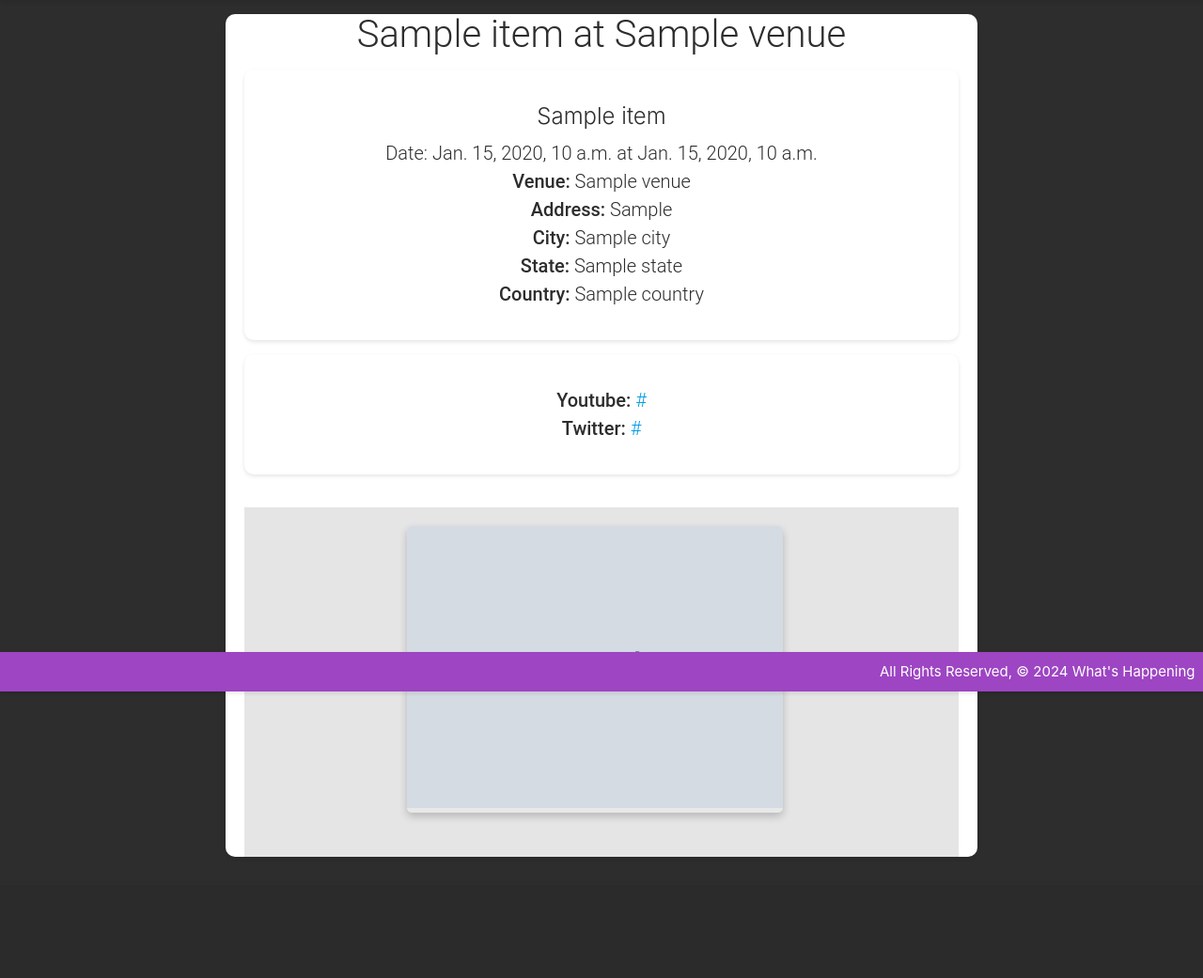
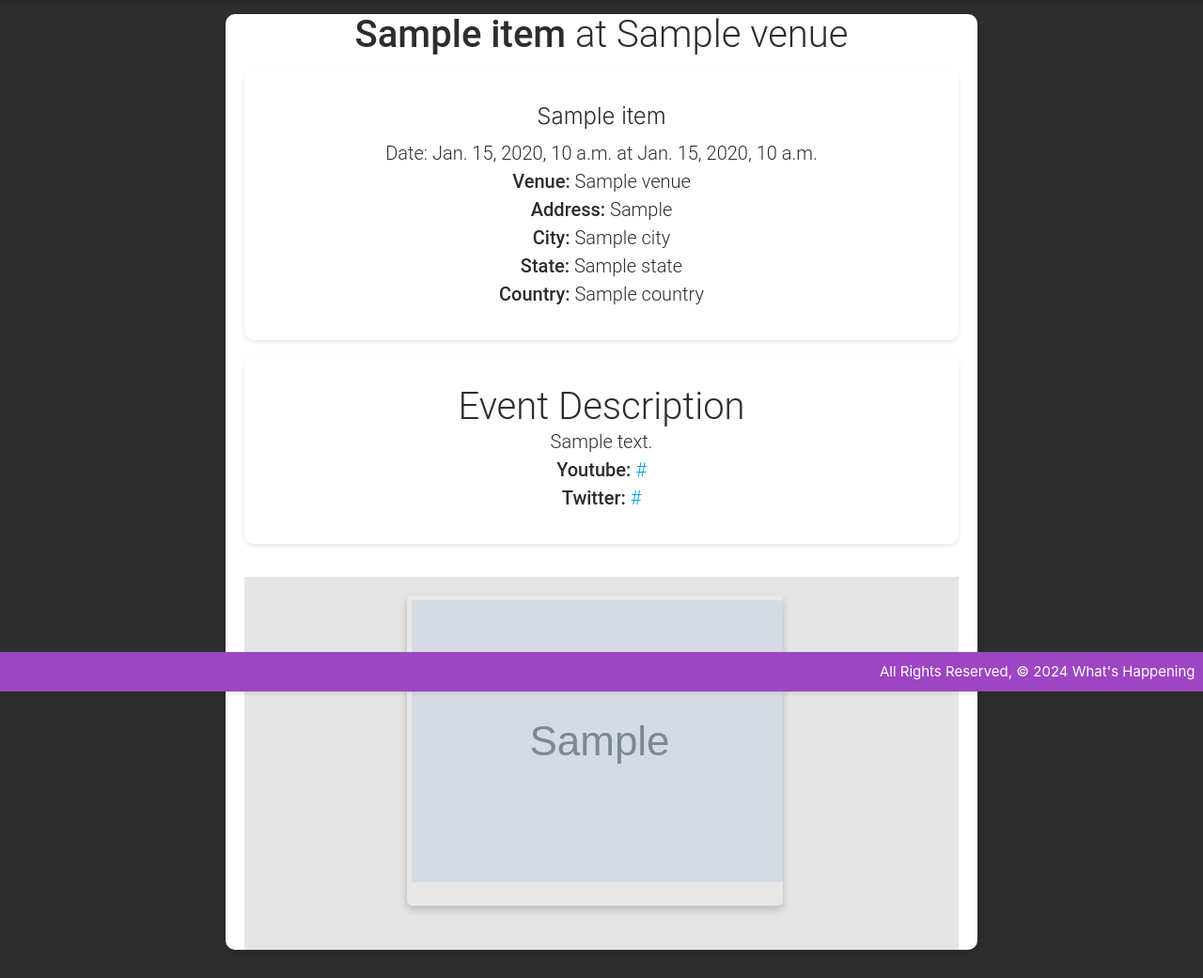
Before and after one commit to Quantumcode9/whats-happening, a Django app: page /events/catagories/1/ in a window 1280 px wide. Shown: the part 64-1105 px from the top of the page at 94% size. Before the commit the page ends 976 px from the top, so only its background shows below. Run offline with Django 5.2, Linux system fonts and the light colour scheme; tables that the repository leaves empty hold one stand-in row (values such as "Sample post"); grey boxes marked "Sample" are stand-in pictures; a database or web service that is not in the repository returns one stand-in record (values such as "Sample title"); data that the repository does not hold is empty; some libraries are stand-ins or nearby versions.

Commit message:
added more search functionality, and details page
also, removed category API calls

```diff
--- a/whats_happening/main_app/forms.py
+++ b/whats_happening/main_app/forms.py
@@ -24,3 +24,7 @@ class VenueForm(ModelForm):
     class Meta:
         model = Venue
         fields = ['name', 'location', 'description']
+
+
+class SearchForm(forms.Form):
+    keyword = forms.CharField(label='Search', max_length=100)
--- a/whats_happening/main_app/static/css/styles.css
+++ b/whats_happening/main_app/static/css/styles.css
@@ -266,6 +266,24 @@ input[type=number] {
 
 /* IMAGES */
 
+/* Event Image */
+
+.card-img-top {
+    width: 300px;
+    height: 200px;
+    object-fit: cover;
+}
+
+/* Details page image */
+.image-card img {
+    max-width: 100%;
+    height: auto;
+    margin-bottom: 20px;
+    margin-right: 5px;
+    margin-top: 5px;
+    margin-left: 5px;
+
+}
 
 /* MEDIA QUERIES */
 
--- a/whats_happening/main_app/templates/events/categories/event_detail.html
+++ b/whats_happening/main_app/templates/events/categories/event_detail.html
@@ -4,11 +4,11 @@
 <!-- details page  -->
 {% if event %}
 
-<h1 class="center-align">{{ event.name }} at {{ event.venue }}</h1>
+<h1 class="center-align"> <strong>{{ event.name }}</strong> at {{ event.venue }}</h1>
     {% if event.images|length > 1 %}
     <div class="profile-card">
     <!-- This is an array of images: {{ event.images }} 1 is the header-->
-        <img src="{{ event.images.1.url }}" alt="{{ event.name }}" class="profile-image">
+        <img src="{{ event.images.9.url }}" alt="{{ event.name }}" class="profile-image">
     </div>
     {% endif %}
 
@@ -31,7 +31,10 @@
             <div class="">
                 <div class = "card">
                     <div class="card-content">
+                        <h1>Event Description</h1>
+                        <p>{{ event.description }}</p>
                         <div class="external-links">
+
                             {% for platform, links in event.externalLinks.items %}
                                 {% for link in links %}
                                     <p><strong>{{ platform|capfirst }}:</strong> <a href="{{ link.url }}" target="_blank">{{ link.url }}</a></p>
--- a/whats_happening/main_app/templates/events/search.html
+++ b/whats_happening/main_app/templates/events/search.html
@@ -16,7 +16,7 @@
             <button type="submit" class="btn">Search</button>
         </form>
         <br>
-        </div>
+    </div>
 
 
     <script>
--- a/whats_happening/main_app/views.py
+++ b/whats_happening/main_app/views.py
@@ -14,6 +14,7 @@ from .forms import VenueForm
 from django.http import HttpResponse
 from .ticketmaster_api import get_ticketmaster_events
 from .ticketmaster_api import get_event_details
+from .forms import SearchForm
 
 
 
@@ -35,29 +36,35 @@ def events_index(request):
 
 # Api call events by keyword
 def events_view(request):
-   api_key = 'TwGGLlIhPr3PtugWAMYtjGdnJwGdQTYs'
-   events_data = get_ticketmaster_events(api_key, keyword="music")
-   ####
-   print(events_data)
-######
-   events = []
+    api_key = 'TwGGLlIhPr3PtugWAMYtjGdnJwGdQTYs'  # Add this to your ENV variables
+    keyword = 'music'  # default keyword
+    if request.method == 'POST':
+        form = SearchForm(request.POST)
+        if form.is_valid():
+            keyword = form.cleaned_data['keyword']
+    else:
+        form = SearchForm()
 
-   if events_data:
-     for event in events_data.get('_embedded', {}).get('events', []):
-        embedded = event.get('_embedded', {})
-        venues = embedded.get('venues') if embedded else []
-        venue_name = venues[0].get('name') if venues else None
-        event_info = {
-            'id': event.get('id'),
-            'name': event.get('name'),
-            'date': event.get('dates', {}).get('start', {}).get('localDate'),
-            'time': event.get('dates', {}).get('start', {}).get('localTime'),
-            'image_url': event.get('images', [])[0].get('url') if event.get('images') else None,
-            'venue': venue_name
+    events_data = get_ticketmaster_events(api_key, keyword=keyword)
+    events = []
+
+    if events_data:
+        for event in events_data.get('_embedded', {}).get('events', []):
+            embedded = event.get('_embedded', {})
+            venues = embedded.get('venues') if embedded else []
+            venue_name = venues[0].get('name') if venues else None
+            event_info = {
+                'id': event.get('id'),
+                'name': event.get('name'),
+                'description': event.get('description'),
+                'date': event.get('dates', {}).get('start', {}).get('localDate'),
+                'time': event.get('dates', {}).get('start', {}).get('localTime'),
+                'image_url': event.get('images', [])[0].get('url') if event.get('images') else None,
+                'venue': venue_name
             }
-        events.append(event_info)
+            events.append(event_info)
 
-   return render(request, 'events/keyword.html', {'events': events})
+    return render(request, 'events/keyword.html', {'events': events, 'form': form})
 
 # Api call event by id
 def event_detail(request, event_id):
@@ -69,6 +76,7 @@ def event_detail(request, event_id):
     if event_data:
         event_info = {
             'name': event_data.get('name'),
+            'description': event_data.get('description'),
             'images': event_data.get('images', []),
             'venue': event_data.get('_embedded', {}).get('venues', [])[0].get('name') if event_data.get('_embedded', {}).get('venues') else None,
             'externalLinks': {
```
Also changed, not shown: whats_happening/main_app/templates/events/categories/category_detail.html (deleted, +0 -21 lines), whats_happening/main_app/templates/events/categories/index.html (deleted, +0 -19 lines), whats_happening/main_app/templates/events/keyword.html (+8 -1 lines), whats_happening/main_app/templates/home.html (+1 -8 lines).
